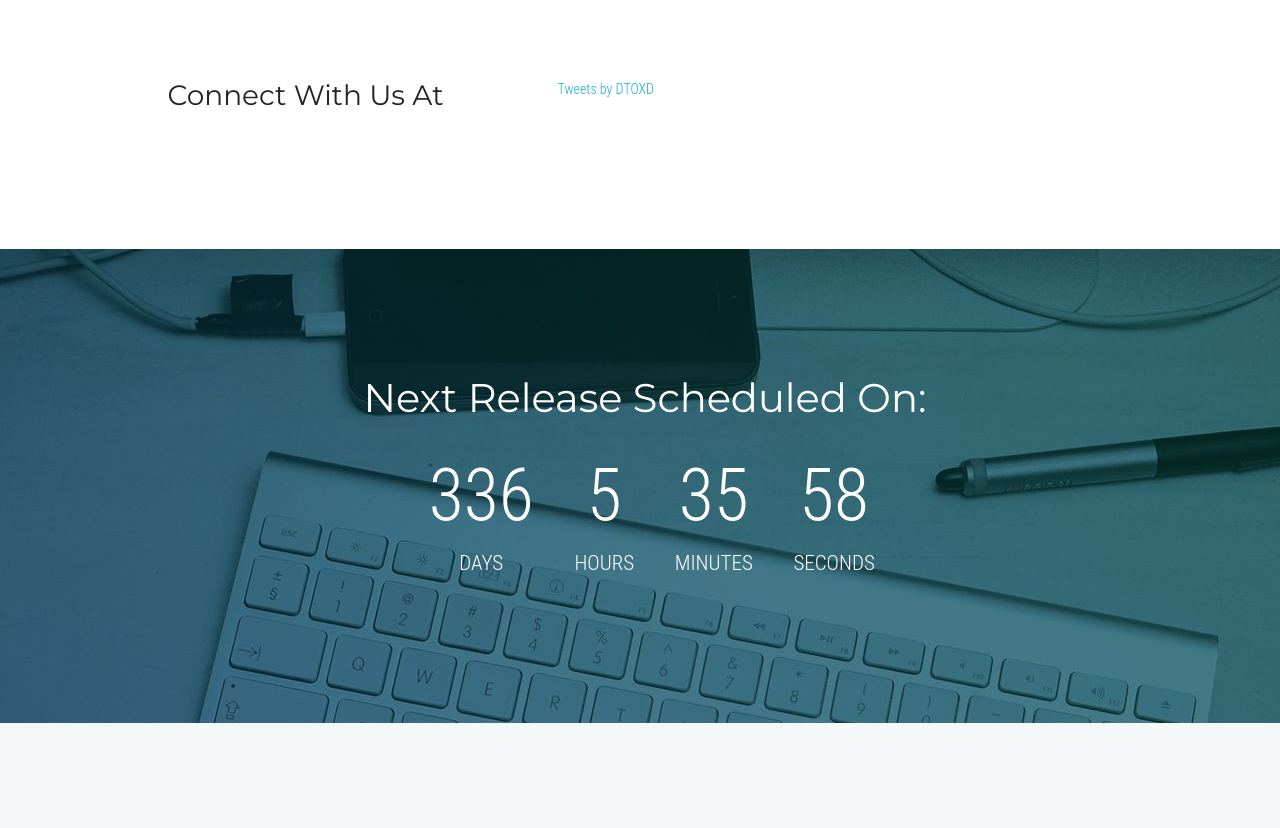
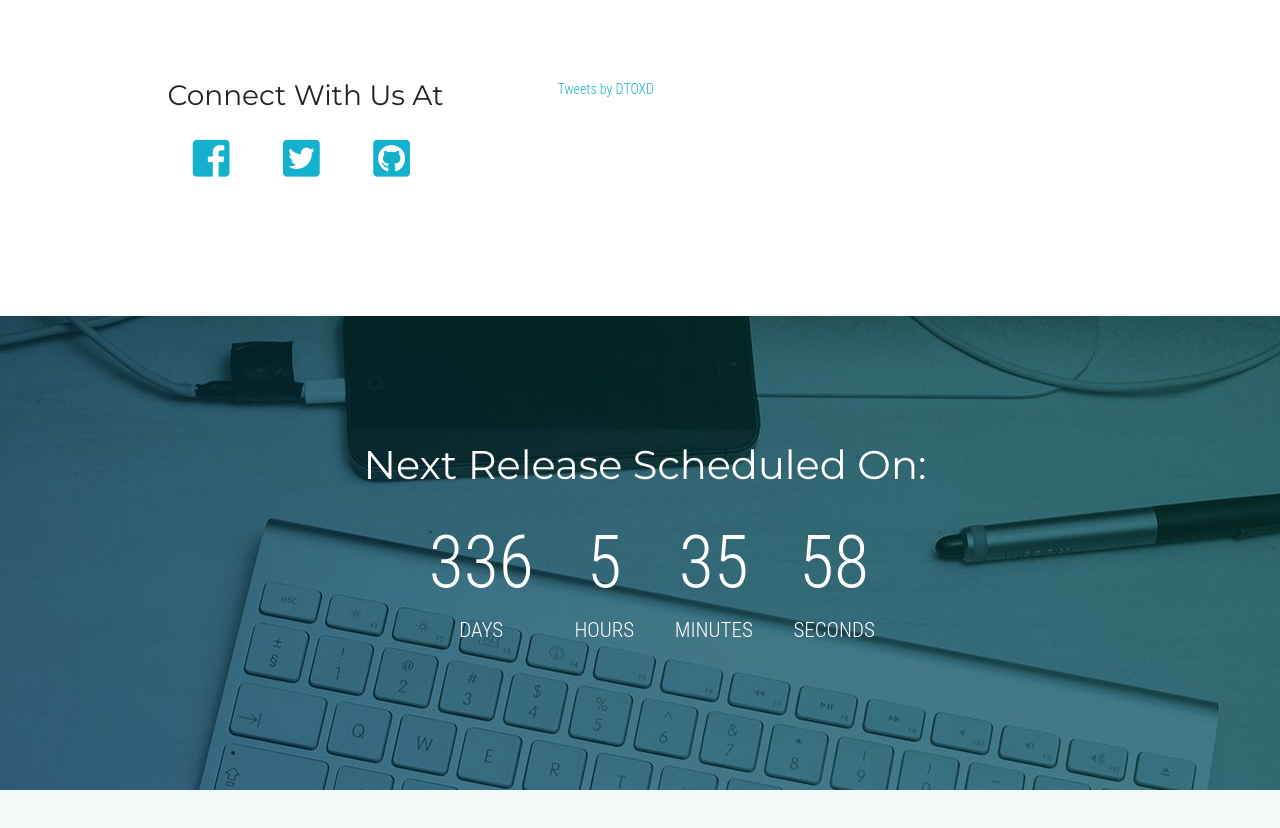
Before and after one commit to VapeNationZ/DTOXD_website, a plain HTML site: page HTML/index.html in a window 1280 px wide. Shown: the part 4980-5808 px from the top of the page. Drawn offline with nearby package versions, Linux system fonts and the light colour scheme; some packages are replaced by stand-ins of ours; a script that the page names is missing.

Commit message:
ADDED SOCIAL MEDIA ICONS

```diff
--- a/HTML/css/style1.css
+++ b/HTML/css/style1.css
@@ -179,6 +179,7 @@ words on the image*/
     /*so that vo center mai aaye */
 
 }
+
 /***************************************************************************************
                                 COUNTER
 ***************************************************************************************/
@@ -199,7 +200,7 @@ words on the image*/
 .lit {
     display: inline-block;
     font-size: 1.5em;
-  list-style-type:none;
+    list-style-type: none;
     padding: 0.5em;
     text-transform: uppercase;
     color: white;
@@ -211,33 +212,40 @@ words on the image*/
     font-size: 4.5rem;
     color: white;
 }
+
 .maint {
+    -webkit-box-sizing: border-box;
     box-sizing: border-box;
     margin: 0;
 
 }
+
 /***************************************************************************************
                                  ABOUT SECTION CSS
 ***************************************************************************************/
 
-.about-content-box{
+.about-content-box {
     float: left;
-    height: 700px; /* Image will also have same height */
+    height: 700px;
+    /* Image will also have same height */
 }
-.about-content-box-outer{
+
+.about-content-box-outer {
     display: table;
     width: 100%;
     height: 100%;
 }
-.about-content-box-inner{
+
+.about-content-box-inner {
     display: table-cell;
     vertical-align: middle;
 }
-.about-btn{
+
+.about-btn {
     text-align: center;
 }
 
-.about-bg-diagonal{
+.about-bg-diagonal {
     width: 40%;
     height: 700px;
     float: right;
@@ -277,3 +285,8 @@ words on the image*/
     //check text.html
 */
 }
+
+/*****************SOCIAL ICONS********************/
+.social-ic i {
+    padding: 0.3em 0.6em;
+}
--- a/HTML/index.html
+++ b/HTML/index.html
@@ -34,6 +34,9 @@
     <!-- Favicon -->
     <link rel="shortcut icon" href="img/favicon.ico" type="image/x-icon">
     <link rel="apple-touch-icon" href="img/apple-touch-icon.png">
+    <link rel="stylesheet" href="https://use.fontawesome.com/releases/v5.4.2/css/all.css" integrity="sha384-/rXc/GQVaYpyDdyxK+ecHPVYJSN9bmVFBvjA/9eOB+pb3F2w2N6fc5qB9Ew5yIns" crossorigin="anonymous">
+
+
 </head>
 <!-- End Head -->
 
@@ -333,6 +336,11 @@
                 <div class="col-sm-4 col-sm-offset-1">
                     <h3>Connect with us at</h3>
                     <!----SOCIAL MEDIA ICONS HERE------>
+                    <div class="social-ic" style="color: teal">
+                        <a href="#"><i class="fab fa-facebook-square fa-3x"></i></a>
+                        <a href="#"><i class="fab fa-twitter-square fa-3x"></i></a>
+                        <a href=""><i class="fab fa-github-square fa-3x"></i></a>
+                    </div>
                 </div>
                 <div class="col-sm-6">
                     <!-- News -->
```
Lines whose indentation alone changed are shown as unchanged.
